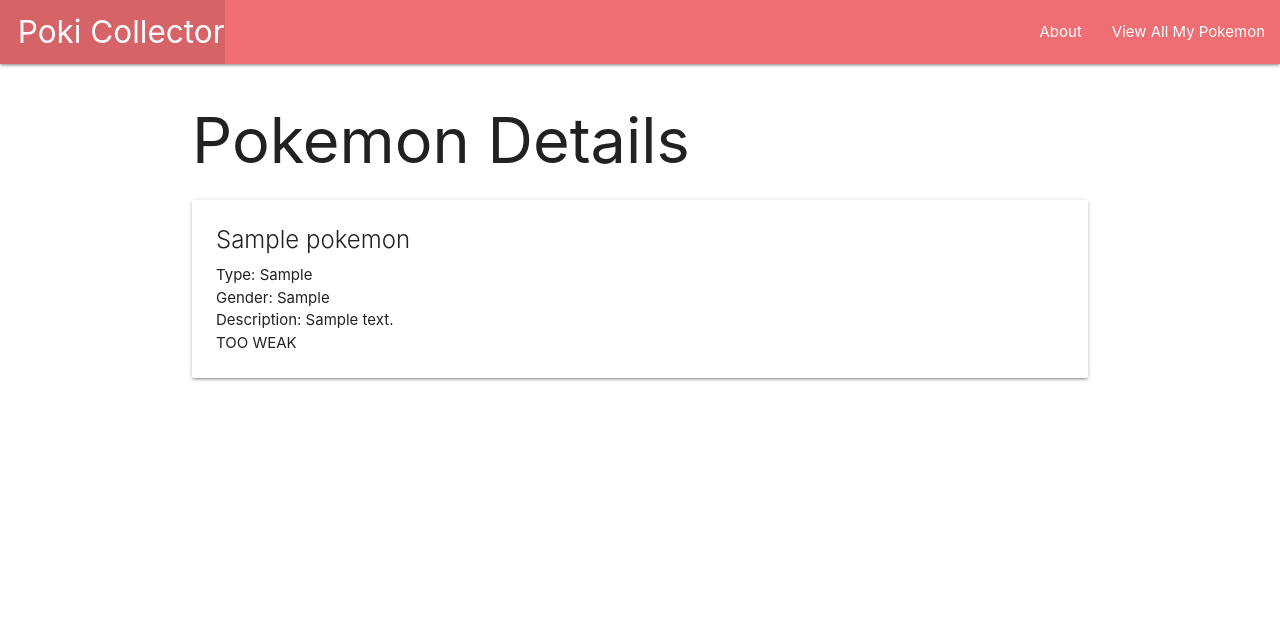
After one commit to baeddavid/poki-collector, a Django app: page /pokemon/1/ in a window 1280 px wide. The commit adds this page. Shown: the top 618 px of the page. Run offline with Django 3.2, Linux system fonts and the light colour scheme; tables that the repository leaves empty hold one stand-in row (values such as "Sample post").

Commit message:
add show detail route

```diff
--- /dev/null
+++ b/main_app/templates/pokemon/detail.html
@@ -0,0 +1,20 @@
+{% extends 'base.html' %}
+{% block content %}
+
+<h1>Pokemon Details</h1>
+
+<div class="card">
+  <div class="card-content">
+    <span class="card-title">{{ pokemon.name }}</span>
+    <p>Type: {{ pokemon.type }}</p>
+    <p>Gender: {{ pokemon.gender }}</p>
+    <p>Description: {{ pokemon.description }}</p>
+    {% if pokemon.level > 10 %}
+      <p>Level: {{ pokemon.level }}</p>
+    {% else %}
+      <p>TOO WEAK</p>
+    {% endif %}
+  </div>
+</div>
+
+{% endblock %}
--- a/main_app/templates/pokemon/index.html
+++ b/main_app/templates/pokemon/index.html
@@ -5,7 +5,7 @@
 
 {% for monster in pokemon%}
     <div class="card">
-        <a href="/pokemon{{ monster.id }}">
+        <a href="{% url 'detail' monster.id %}">
             <div class="card-content">
                 <span class="card-title">{{monster.name}}</span>
                 <p>Type: {{ monster.type }}</p>
--- a/main_app/urls.py
+++ b/main_app/urls.py
@@ -4,5 +4,6 @@ from . import views
 urlpatterns = [
     path('', views.home, name='home'),
     path('about/', views.about, name='about'),
-    path('pokemon/', views.pokemon_index, name='index')
+    path('pokemon/', views.pokemon_index, name='index'),
+    path('pokemon/<int:pokemon_id>/', views.pokemon_detail, name='detail'),
 ]
--- a/main_app/views.py
+++ b/main_app/views.py
@@ -12,3 +12,7 @@ def about(request):
 def pokemon_index(request):
     pokemon = Pokemon.objects.all()
     return render(request, 'pokemon/index.html', { 'pokemon': pokemon })
+
+def pokemon_detail(request, pokemon_id):
+    pokemon = Pokemon.objects.get(id=pokemon_id)
+    return render(request, 'pokemon/detail.html', { 'pokemon': pokemon })
```
